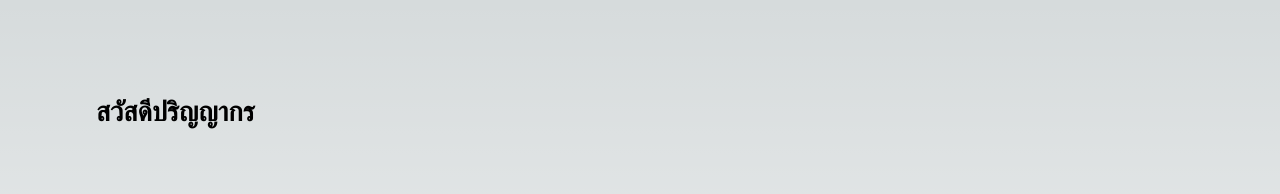
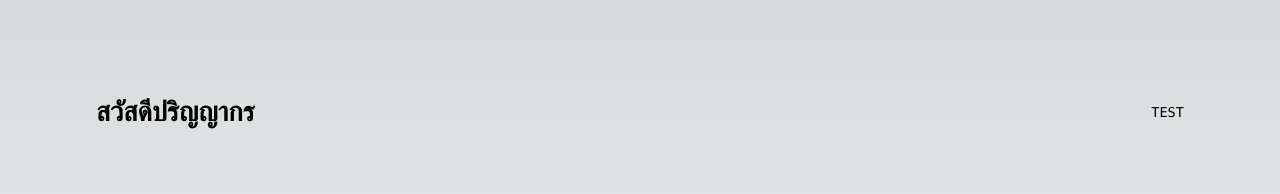
Before and after one commit to jupitorP/nextjs, a Next.js app: page / in a window 1280 px wide. Shown: the top 194 px of the page. Built offline with nearby package versions, Linux system fonts and the light colour scheme.

Commit message:
edit index

```diff
--- a/pages/index.tsx
+++ b/pages/index.tsx
@@ -17,6 +17,7 @@ export default function Home() {
       <main className={styles.main}>
         <div className={styles.description}>
        <h1>สวัสดีปริญญากร</h1>
+       <div>TEST</div>
         </div>
       </main>
     </>
```
